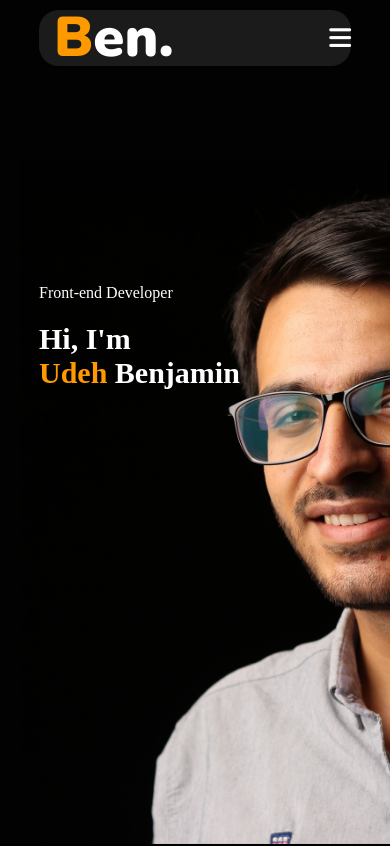
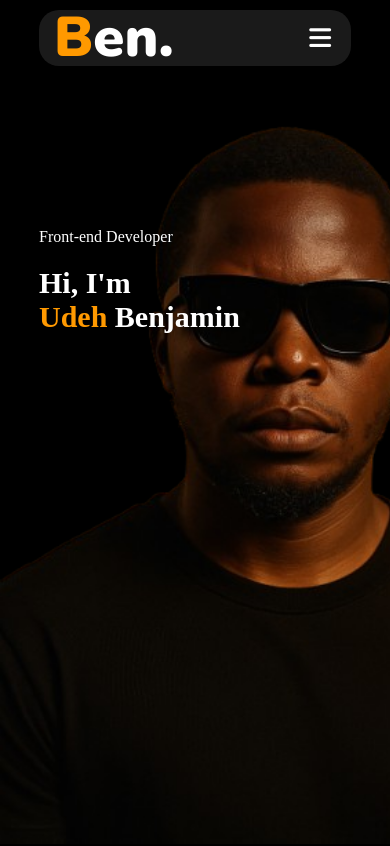
Before and after one commit to benja-myte/Benjaminudeh, a plain HTML site: page index.html in a window 390 px wide. Shown: the top 846 px of the page. Drawn offline with nearby package versions, Linux system fonts and the light colour scheme; a web font is replaced by a local one.

Commit message:
Update CV, add images, and improve responsive styles
Replaced the CV download link with a new PDF and added two image files. Updated responsive CSS to use a new background image for smaller screens and adjusted navigation styling for better layout on various screen sizes. Commented out a script block in index.html.

```diff
--- a/index.html
+++ b/index.html
@@ -175,7 +175,7 @@
                         <a href="http://instagram.com"><i class="fa-brands fa-instagram"></i></a>
                         <a href="http://telegram.org"><i class="fa-brands fa-telegram"></i></a>
                     </div>
-                    <a href="images/my-cv.pdf" download class="btn btn2">Download CV</a>
+                    <a href="images/AI_Website_Building_Course_4_Weeks.pdf" download class="btn btn2">Download CV</a>
                 </div>
 
                 <div class="cnt-right">
@@ -256,7 +256,7 @@
 
     </script>
 
-    <script>
+    <!-- <script>
     const scriptURL = 'https://script.google.com/macros/s/AKfycbynhF0Rm8114h7ock9rWnOwgyo52TKGqP3Gclu-WhWJq8X9DC0by7dl0YrL9D9bwtDzrQ/exec'
     const form = document.forms['submit-to-google-sheet']
     const msg = document.getElementById('msg');
@@ -273,7 +273,7 @@
         })
         .catch(error => console.error('Error!', error.message))
     })
-    </script>
+    </script> -->
 
 
 
--- a/nemport.css
+++ b/nemport.css
@@ -33,6 +33,8 @@ nav{
     flex-wrap: wrap;
     background-color: rgba(85, 85, 85, 0.315);
     border-radius: 20px;
+    position: fixed;
+    width: 80%;
 }
 
 .logo{
@@ -377,9 +379,9 @@ nav .fa-solid{
 }
 
 
-@media only screen and (max-width: 600px) {
+@media only screen and (max-width: 900px) {
     header{
-        background-image: url(images/phone-background.png);
+        background-image: url(images/Udeh_Benjamin-removebg-preview.png);
     }
     .head-text{
         margin-top: 70%;
@@ -391,6 +393,7 @@ nav .fa-solid{
     nav .fa-solid{
         display: block;
         font-size: 25px;
+        margin-right: 20px;
     }
     nav ul{
         background: #ff9900;
@@ -443,3 +446,10 @@ nav .fa-solid{
     margin-top: -10px;
     display: block;
 }
+
+
+@media only screen and (max-width: 1100px) {
+    header{
+        background-image: url(images/Udeh_Benjamin-removebg-preview.png);
+    }
+}
```
Also changed, not shown: images/Udeh_Benjamin-removebg-preview.png (added), 1 other file.
